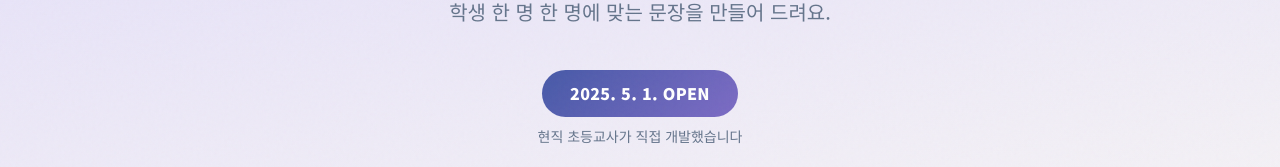
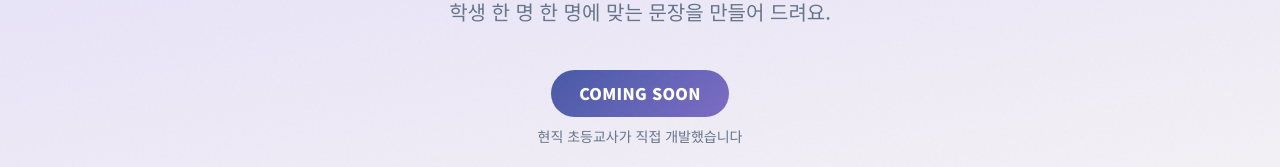
Before and after one commit to melonmilk30-ui/consent-share, a Next.js app: page /saenggle in a window 1280 px wide. Shown: the part 414-581 px from the top of the page. Built offline with nearby package versions, Linux system fonts and the light colour scheme; a web font is replaced by a local one.

Commit message:
Add files via upload

```diff
--- a/app/page.js
+++ b/app/page.js
@@ -885,7 +885,7 @@ export default function HomePage() {
             <h2 style={{ fontSize: 22, fontWeight: 800, margin: "0 0 4px", background: "linear-gradient(135deg, #7c3aed, #ec4899)", WebkitBackgroundClip: "text", WebkitTextFillColor: "transparent" }}>생글생글</h2>
             <p style={{ fontSize: 14, color: "#64748b", margin: "0 0 20px", fontWeight: 500 }}>생기부 올인원 도우미</p>
             <div style={{ padding: "16px 20px", borderRadius: 12, background: "#faf5ff", border: "1px solid #e9d5ff", marginBottom: 14 }}>
-              <div style={{ fontSize: 15, fontWeight: 700, color: "#7c3aed", marginBottom: 4 }}>🗓️ 2025년 5월 1일 오픈!</div>
+              <div style={{ fontSize: 15, fontWeight: 700, color: "#7c3aed", marginBottom: 4 }}>🗓️ Coming Soon!</div>
               <div style={{ fontSize: 13, color: "#8b5cf6", lineHeight: 1.7 }}>행동발달특성, 창의적체험활동 등<br />생활기록부 작성을 생글생글이 도와드려요.</div>
             </div>
             <p style={{ fontSize: 12, color: "#94a3b8", lineHeight: 1.7, margin: "0 0 20px" }}>
--- a/app/saenggle/page.js
+++ b/app/saenggle/page.js
@@ -198,7 +198,7 @@ body::before {
     학생 한 명 한 명에 맞는 문장을 만들어 드려요.
   </p>
   <div style="margin-bottom:32px;display:flex;flex-direction:column;align-items:center;gap:8px;animation:fadeDown 0.8s ease 0.25s both;">
-    <div style="display:inline-block;padding:10px 28px;border-radius:50px;background:linear-gradient(135deg,var(--accent),var(--accent2));color:#fff;font-size:16px;font-weight:900;letter-spacing:0.02em;">2025. 5. 1. OPEN</div>
+    <div style="display:inline-block;padding:10px 28px;border-radius:50px;background:linear-gradient(135deg,var(--accent),var(--accent2));color:#fff;font-size:16px;font-weight:900;letter-spacing:0.02em;">COMING SOON</div>
     <div style="font-size:14px;color:#64748b;">현직 초등교사가 직접 개발했습니다</div>
   </div>
   <div class="hero-chips">
--- a/app/services/page.js
+++ b/app/services/page.js
@@ -10,7 +10,7 @@ export default function ServicesPage() {
       emoji: "🖊️",
       name: "생글생글",
       desc: "행동발달특성, 창의적체험활동 등 생활기록부 문장을 AI가 함께 작성해요.",
-      status: "5월 오픈 예정",
+      status: "Coming Soon",
       statusColor: "#7c3aed",
       statusBg: "#f3e8ff",
       url: "https://saenggle.com",
```
